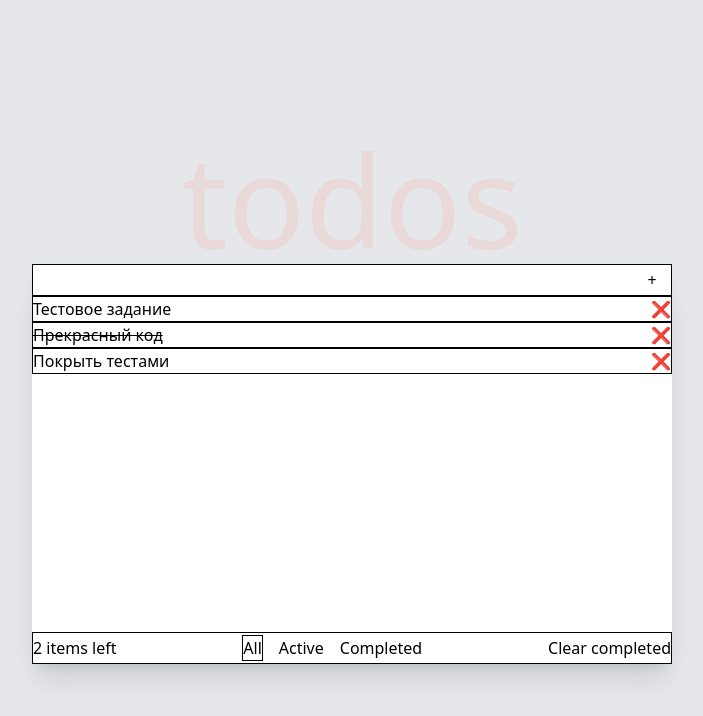
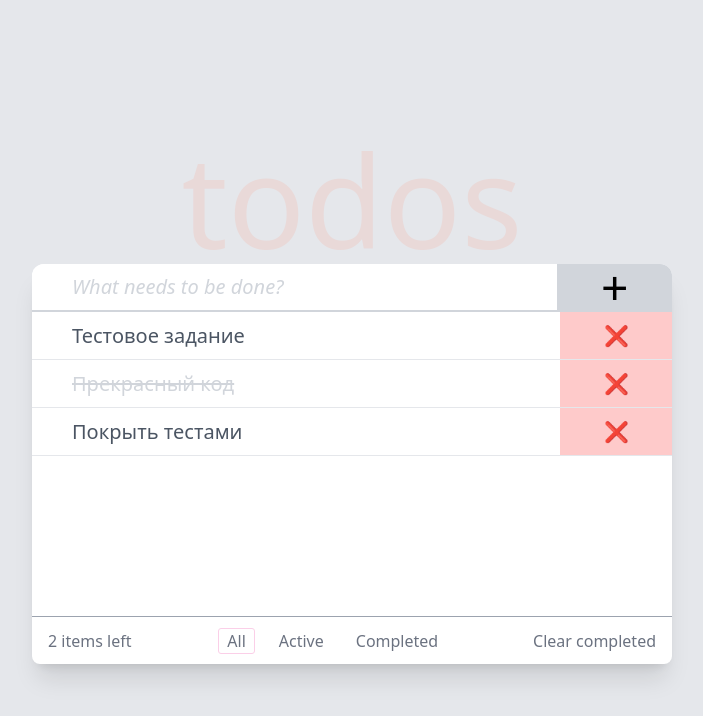
Before and after one commit to grJDh/test-todo, a React (Create React App) app: page / in a window 1280 px wide. Shown: the top 716 px of the page, without its empty margins (288-991 px from the left). Built offline with nearby package versions, Linux system fonts and the light colour scheme.

Commit message:
Added styling

```diff
--- a/src/ToDoApp/ToDoApp.tsx
+++ b/src/ToDoApp/ToDoApp.tsx
@@ -88,13 +88,16 @@ const ToDoApp = () => {
   }, [todoList, category]);
 
   return (
-    <div className="flex w-5/6 max-w-screen-sm min-w-[340px] h-1/2 bg-white flex-col shadow-xl justify-between">
-      <div>
+    <div
+      className="flex w-5/6 max-w-screen-sm min-w-[340px] h-1/2 bg-white flex-col shadow-xl justify-between rounded-xl
+                relative"
+    >
+      <div className="overflow-hidden">
         <Input
           refProp={inputRef}
           addItem={addItem}
         />
-        <ul>
+        <ul className=" h-full">
           {filteredTodoList.map(item => (
             <ToDoItem
               text={item.text}
--- a/src/components/Footer/Footer.tsx
+++ b/src/components/Footer/Footer.tsx
@@ -9,9 +9,12 @@ type Props = {
 
 const Footer = ({ numberOfLeftToDo, clearCompleted, onCategoryChange, category }: Props) => {
   return (
-    <div className="flex border-solid border-black border h-8 justify-between items-center">
+    <div
+      className="flex h-12 border-t border-gray-400 justify-between items-center
+                 px-4 box-border absolute bottom-0 w-full bg-white text-gray-500 rounded-b-lg"
+    >
       <p>{numberOfLeftToDo} items left</p>
-      <div className="flex justify-between items-center">
+      <div className="flex justify-between items-center box-border">
         <RadioButton
           name={"category"}
           value={"All"}
@@ -31,7 +34,12 @@ const Footer = ({ numberOfLeftToDo, clearCompleted, onCategoryChange, category }
           category={category}
         />
       </div>
-      <button onClick={clearCompleted}>Clear completed</button>
+      <button
+        className="hover:underline"
+        onClick={clearCompleted}
+      >
+        Clear completed
+      </button>
     </div>
   );
 };
--- a/src/components/Input/Input.tsx
+++ b/src/components/Input/Input.tsx
@@ -16,14 +16,15 @@ const Input = ({ refProp, addItem }: Props) => {
   });
 
   return (
-    <div className="flex border-solid border-black border h-8">
+    <div className="flex border-b-2 border-gray-300 h-12">
       <input
-        className="w-full"
+        className="w-full text-xl rounded-tl-xl px-10 placeholder:italic placeholder:text-gray-300"
         type="text"
         ref={refProp}
+        placeholder={"What needs to be done?"}
       />
       <button
-        className="w-10"
+        className="w-36 bg-gray-300 rounded-tr-xl hover:bg-gray-400 active:bg-gray-500 text-5xl flex items-center justify-center"
         onClick={addItem}
       >
         +
--- a/src/components/RadioButton/RadioButton.tsx
+++ b/src/components/RadioButton/RadioButton.tsx
@@ -8,12 +8,14 @@ type Props = {
 const RadioButton = ({ name, value, onChange, category }: Props) => {
   return (
     <label
-      className={`cursor-pointer mx-2 border-black ${category === value ? "border" : ""}`}
+      className={`cursor-pointer mx-2 hover:underline border-pink-200 px-2 box-border flex justify-center items-center
+                  ${category === value ? "border rounded-[3px]" : ""}`}
       data-testid="radioLabel"
     >
+      <p className="box-border"></p>
       {value}
       <input
-        className="hidden"
+        className="hidden box-border"
         type="radio"
         name={name}
         value={value}
--- a/src/components/TodoItem/TodoItem.tsx
+++ b/src/components/TodoItem/TodoItem.tsx
@@ -9,11 +9,16 @@ type Props = {
 const ToDoItem = ({ text, id, finished, removeItem, toggleItem }: Props) => {
   return (
     <li
-      className={`cursor-pointer border-solid border-black border flex justify-between`}
+      className={`cursor-pointer flex justify-between border-b h-12 items-center pl-10 text-xl text-gray-600`}
       onClick={() => toggleItem(id)}
     >
-      <p className={`${finished ? "line-through" : ""}`}>{text}</p>
-      <button onClick={() => removeItem(id)}>❌</button>
+      <p className={`${finished ? "line-through text-gray-300" : ""}`}>{text}</p>
+      <button
+        className="bg-red-200 h-full w-28 hover:bg-red-300 active:bg-red-400"
+        onClick={() => removeItem(id)}
+      >
+        ❌
+      </button>
     </li>
   );
 };
--- a/src/index.css
+++ b/src/index.css
@@ -7,6 +7,33 @@ body,
 #root {
   height: 100%;
 }
+
+ul {
+  overflow-y: overlay;
+}
+
+::-webkit-scrollbar {
+  width: 10px;
+  position: fixed;
+}
+
+::-webkit-scrollbar-track {
+  background: #f1f1f1;
+}
+
+::-webkit-scrollbar-thumb {
+  background: #b7b7b7;
+  border-radius: 50px;
+}
+
+::-webkit-scrollbar-thumb:hover {
+  background: #858585;
+}
+
+/* .no-scrollbar {
+  -ms-overflow-style: none;
+  scrollbar-width: none;
+} */
 
 /* body {
   margin: 0;
```
